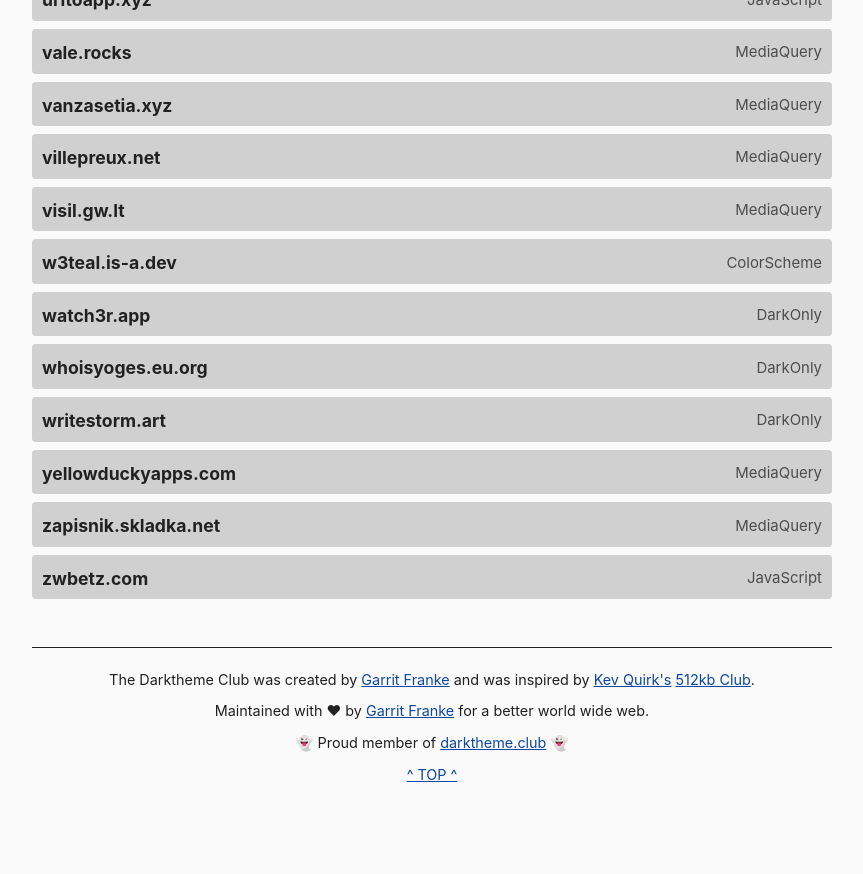
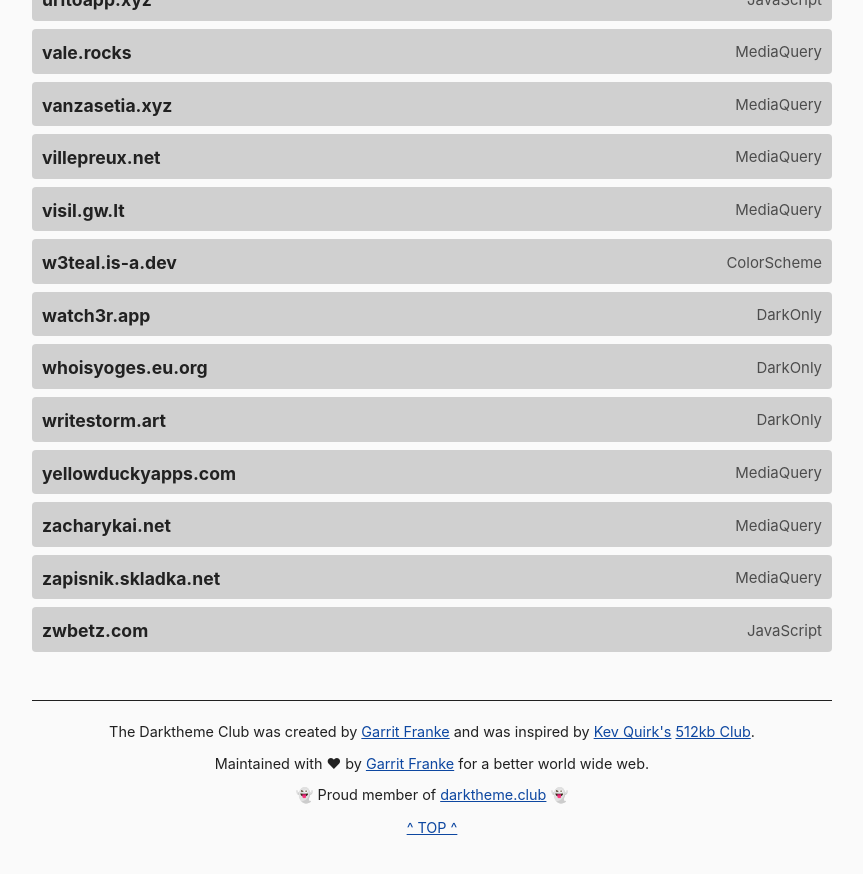
Before and after one commit to katherinek727/darktheme.club, a Jekyll site: the page built from index.md, in a window 1280 px wide and 900 px high, scrolled down 9377 px. Shown: the top 874 px of the window, without its empty margins (208-1071 px from the left). Built offline with Jekyll 4.4.1, drawn with Linux system fonts in a browser that asks for light colours; before the commit the page ends 10224 px from its top, so only the background shows below that.

Commit message:
Adding Zachary Kai's site

```diff
--- a/_data/sites.yml
+++ b/_data/sites.yml
@@ -873,6 +873,11 @@
   method: mediaquery
   last_checked: 2025-07-31
 
+- domain: zacharykai.net
+  url: https://zacharykai.net/
+  method: mediaquery
+  last_checked: 2026-01-06
+
 - domain: zapisnik.skladka.net
   url: https://zapisnik.skladka.net/
   method: mediaquery
```
